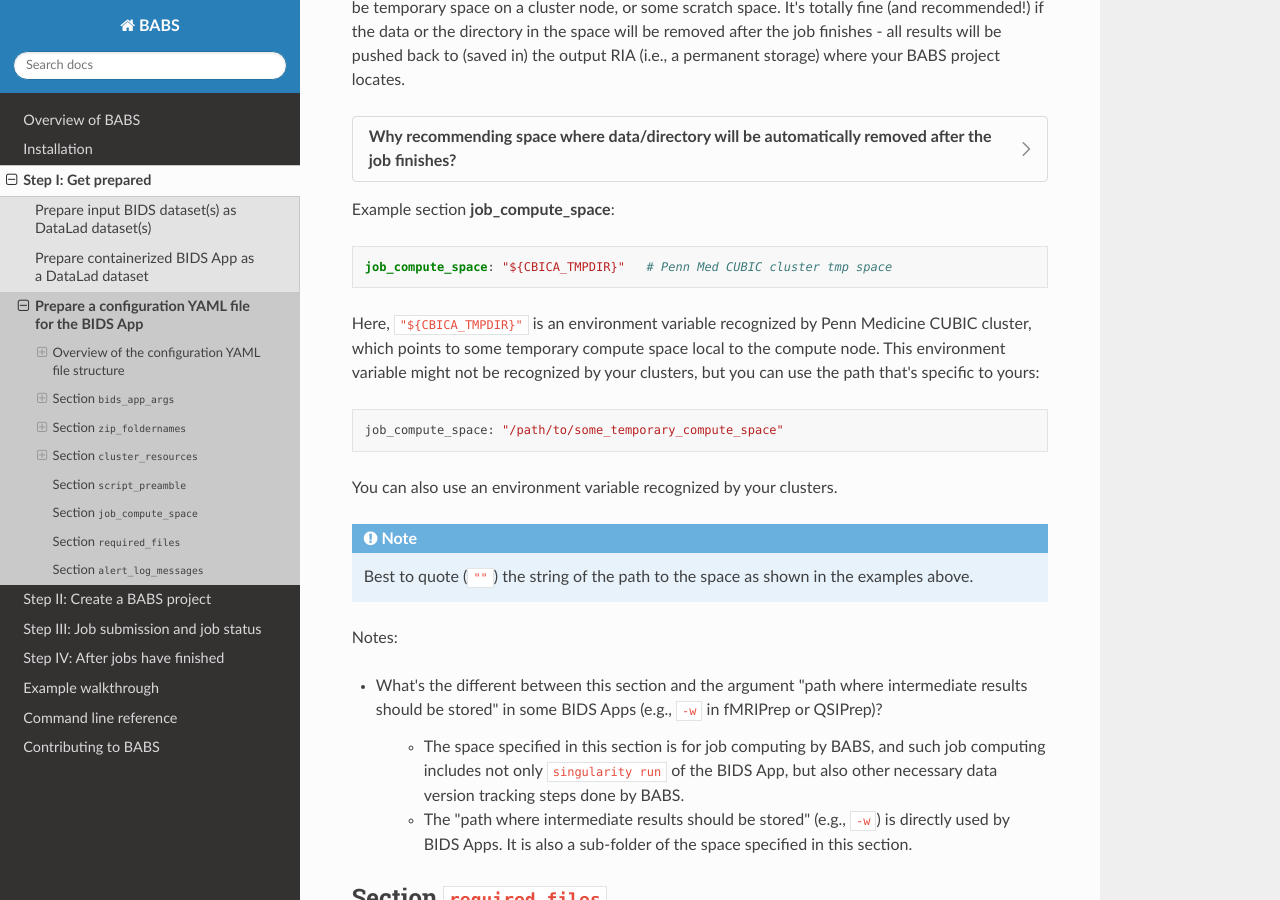
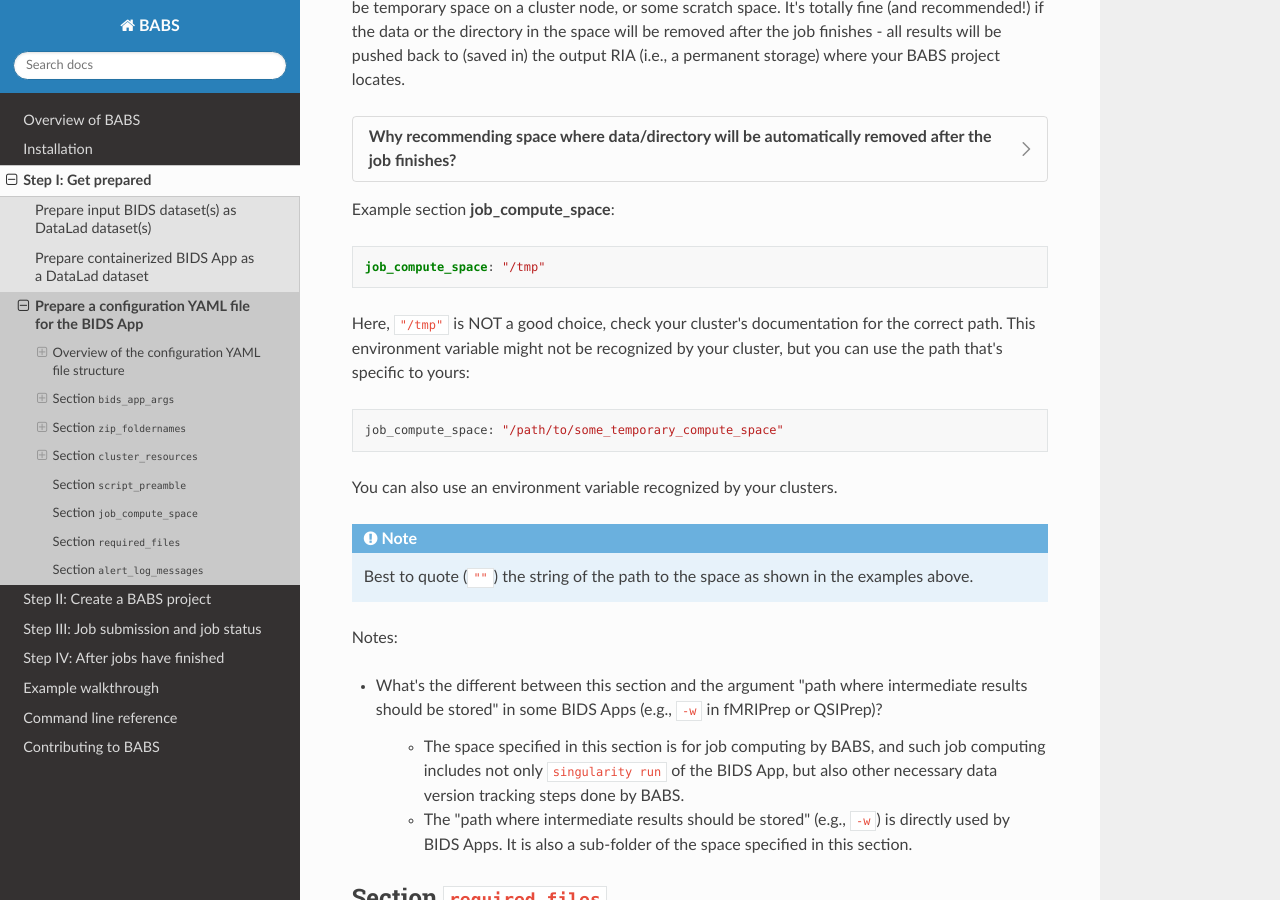
Before and after one commit to PennLINC/babs, a Sphinx documentation site: the page built from docs/preparation_config_yaml_file.rst, in a window 1280 px wide and 900 px high, scrolled down 14650 px. Built offline with Sphinx 7.4.7 and the Read the Docs theme 3.1.0, drawn with Linux system fonts in a browser that asks for light colours; pages that are not in the unit, such as notebooks, are missing from menus; the version number could not be read and is left out.

Commit message:
fix docs

```diff
--- a/docs/preparation_config_yaml_file.rst
+++ b/docs/preparation_config_yaml_file.rst
@@ -713,11 +713,12 @@ Example section **job_compute_space**:
 
 ..  code-block:: yaml
 
-    job_compute_space: "${CBICA_TMPDIR}"   # Penn Med CUBIC cluster tmp space
+    job_compute_space: "/tmp"
 
-Here, ``"${CBICA_TMPDIR}"`` is an environment variable recognized by Penn Medicine CUBIC cluster,
-which points to some temporary compute space local to the compute node. This environment variable
-might not be recognized by your clusters, but you can use the path that's specific to yours::
+Here, ``"/tmp"`` is NOT a good choice, check your cluster's documentation for
+the correct path.
+This environment variable might not be recognized by your cluster,
+but you can use the path that's specific to yours::
 
     job_compute_space: "/path/to/some_temporary_compute_space"
 
--- a/docs/walkthrough.rst
+++ b/docs/walkthrough.rst
@@ -391,10 +391,10 @@ There are several lines (highlighted above) that require customization based on
 
 * Section ``job_compute_space``:
 
-    * You need to change ``"${CBICA_TMPDIR}"`` to the temporary compute space available on your cluster
+    * You need to change ``/tmp`` to the temporary compute space available on your cluster
       where you will be running jobs,
       e.g., ``"/path/to/some_temporary_compute_space"``.
-      Here ``"${CBICA_TMPDIR}"`` is for Penn Medicine CUBIC cluster only.
+      Here ``"/tmp"`` is NOT a good choice, check your cluster's documentation for the correct path.
     * For more, please see: :ref:`job-compute-space`.
 
 .. developer's note:
```
Also changed, not shown: other parts of docs/walkthrough.rst (+1 -1 lines), 2 other files.
